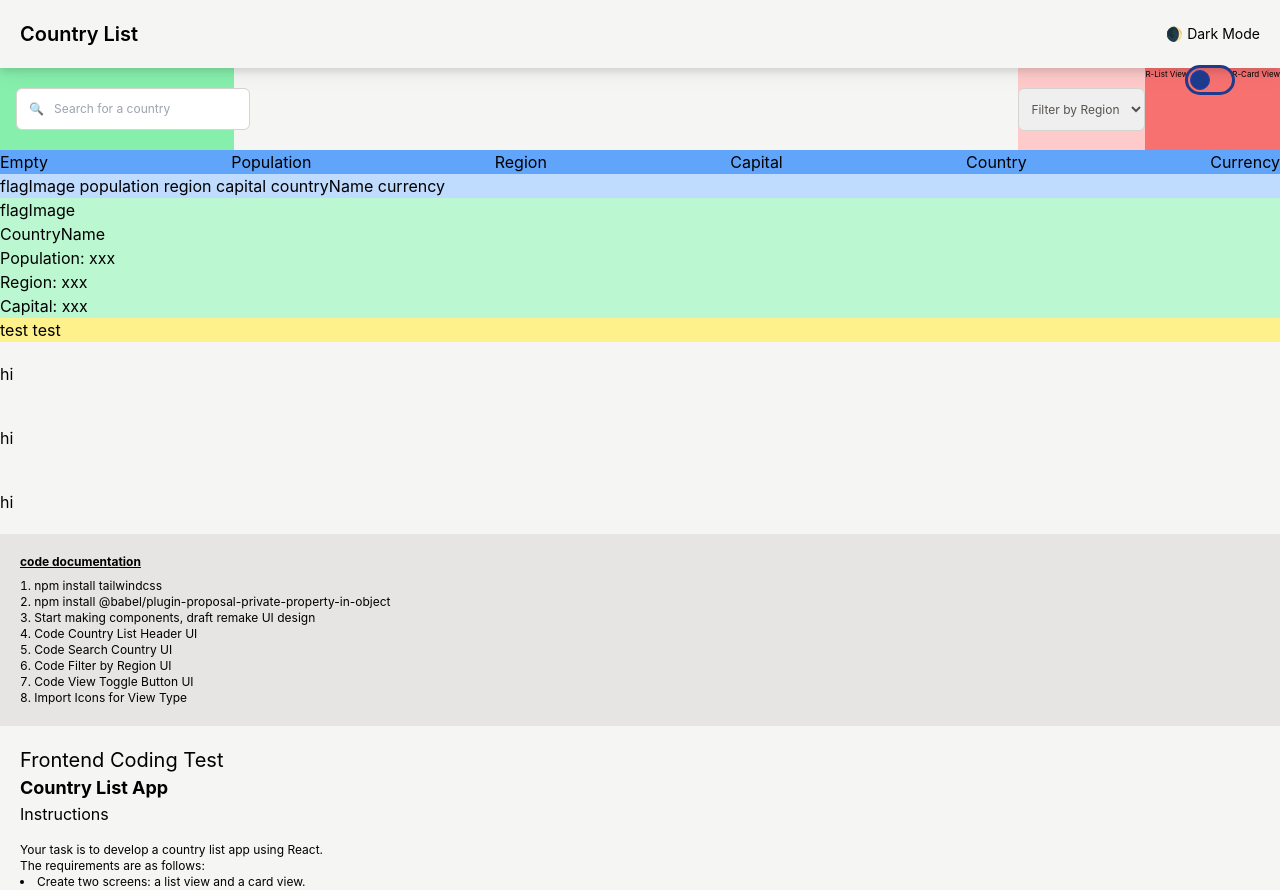
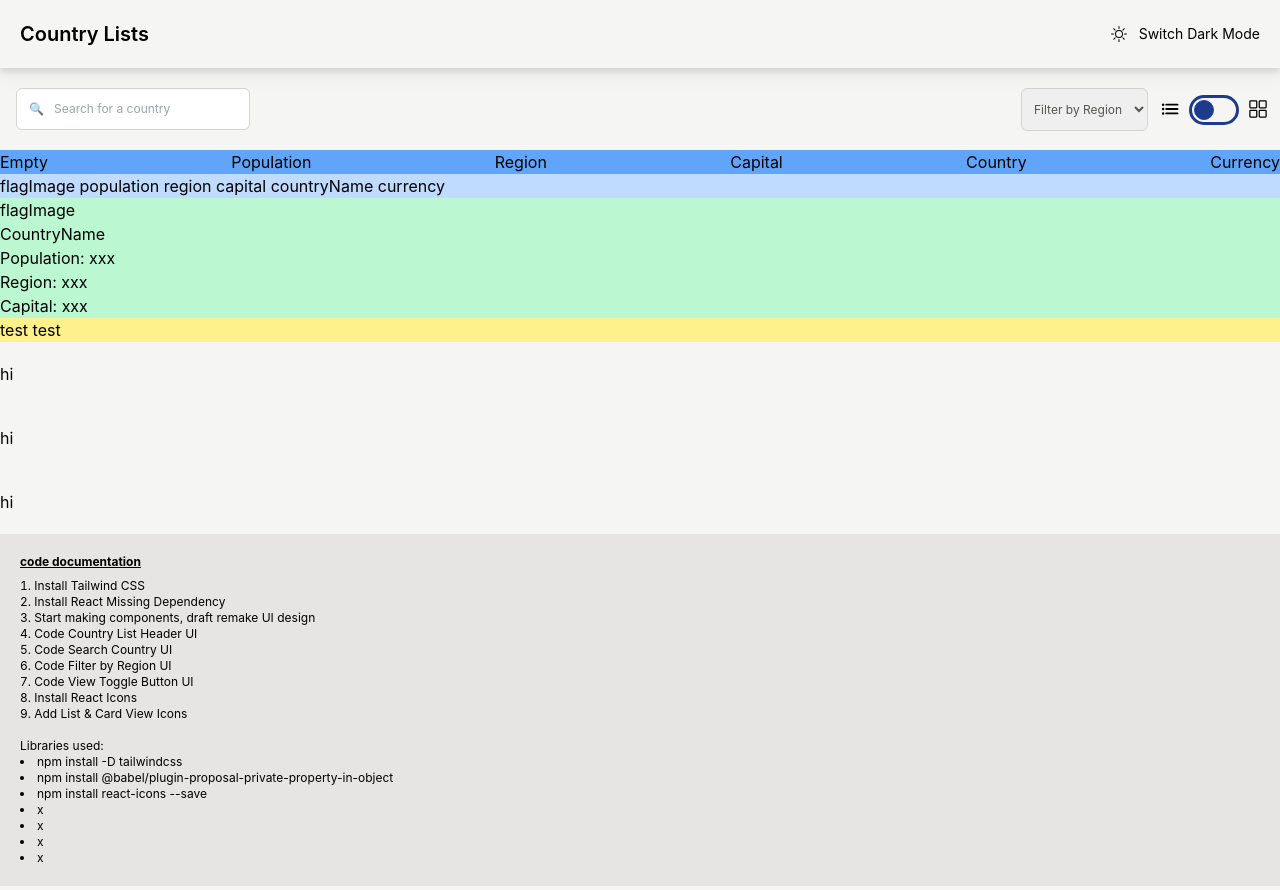
Before and after one commit to solahidris/PP05-IV-CountryList, a React (Create React App) app: page / in a window 1280 px wide. Shown: the top 890 px of the page. Built offline with nearby package versions, Linux system fonts and the light colour scheme.

Commit message:
added list and card view icons

```diff
--- a/package.json
+++ b/package.json
@@ -9,6 +9,7 @@
     "@testing-library/user-event": "^13.5.0",
     "react": "^18.2.0",
     "react-dom": "^18.2.0",
+    "react-icons": "^4.10.1",
     "react-scripts": "5.0.1",
     "web-vitals": "^2.1.4"
   },
--- a/src/components/CodeThinkingProcess.js
+++ b/src/components/CodeThinkingProcess.js
@@ -5,17 +5,33 @@ import React from "react";
 const CodeThinkingProcess = () => {
   return (
     <div className="container p-5 bg-stone-200 text-xs">
+
       <p className="underline font-bold mb-2">code documentation</p>
       <ol className="list-decimal list-inside">
-        <li>npm install tailwindcss</li>
-        <li>npm install @babel/plugin-proposal-private-property-in-object</li>
+        <li>Install Tailwind CSS</li>
+        <li>Install React Missing Dependency</li>
         <li>Start making components, draft remake UI design</li>
         <li>Code Country List Header UI</li>
         <li>Code Search Country UI</li>
         <li>Code Filter by Region UI</li>
         <li>Code View Toggle Button UI</li>
-        <li>Import Icons for View Type</li>
+        <li>Install React Icons</li>
+        <li>Add List & Card View Icons</li>
       </ol>
+
+      <br/>
+
+      <p>Libraries used:</p>
+      <ul className="list-disc list-inside">
+        <li>npm install -D tailwindcss</li>
+        <li>npm install @babel/plugin-proposal-private-property-in-object</li>
+        <li>npm install react-icons --save</li>
+        <li>x</li>
+        <li>x</li>
+        <li>x</li>
+        <li>x</li>
+      </ul>
+
     </div>
   );
 };
--- a/src/components/CountryList.js
+++ b/src/components/CountryList.js
@@ -3,6 +3,7 @@ import CountryListHeader from "./CountryListHeader";
 import SearchCountry from "./SearchCountry";
 import FilterRegion from "./FilterRegion";
 import ViewToggleButton from "./ViewToggleButton";
+import { IoList, IoGridOutline } from "react-icons/io5";
 
 const CountryList = () => {
   return (
@@ -12,13 +13,12 @@ const CountryList = () => {
         {/* Delete text px later */}
       <div className="flex justify-between text-[8px]">
         <SearchCountry />
-        <div className="flex bg-red-200">
+        <div className="flex">
           <FilterRegion />
-          <div className="bg-red-400 flex">
-            <span>R-List View</span>
-            <ViewToggleButton />
-            {/* <span>R-Toggle Button</span> */}
-            <span>R-Card View</span>
+          <div className="flex items-center">
+            <IoList className="w-[20px] h-[20px] mx-3"/>
+            <ViewToggleButton/>
+            <IoGridOutline className="w-[20px] h-[20px] mx-3"/>
           </div>
         </div>
       </div>
--- a/src/components/CountryListHeader.js
+++ b/src/components/CountryListHeader.js
@@ -1,13 +1,17 @@
 // CountryListHeader.js
 
 import React from "react";
+import { BsSun } from "react-icons/bs";
 
 const CountryListHeader = () => {
   return (
     <div className="bg-stone-100 drop-shadow-lg">
       <div className="flex justify-between p-5">
-        <h1 className="text-xl font-semibold">Country List</h1>
-        <button className="text-sm">🌒 Dark Mode</button>
+        <h1 className="text-xl font-semibold">Country Lists</h1>
+        <div className="flex items-center gap-3">
+        <BsSun />
+        <button className="text-sm">Switch Dark Mode</button>
+        </div>
       </div>
     </div>
   );
--- a/src/components/SearchCountry.js
+++ b/src/components/SearchCountry.js
@@ -4,7 +4,7 @@ import React from "react";
 
 const SearchCountry = () => {
   return (
-    <div className="bg-green-300 py-5">
+    <div className="py-5">
       {/* <p>L-Search for a Country</p> */}
       <input
         type="text"
--- a/src/components/ViewToggleButton.js
+++ b/src/components/ViewToggleButton.js
@@ -4,7 +4,7 @@ const ViewToggleButton = () => {
   return (
     <div>
       {/* <p>TOGGLE</p> */}
-      <label class="relative inline-flex items-center mb-5 cursor-pointer">
+      <label class="relative inline-flex items-center mt-1 cursor-pointer">
         <input type="checkbox" value="" class="sr-only peer" />
         <div
           class="w-11 h-6 outline outline-blue-900 peer-focus:ring-blue-300 dark:peer-focus:ring-blue-900 rounded-full peer dark:bg-gray-700 peer-checked:after:translate-x-full peer-checked:after:border-white after:content-[''] after:absolute after:top-[2px] after:left-[2px] after:bg-blue-900 after:border-blue-800 after:border after:rounded-full after:h-5 after:w-5 after:transition-all dark:border-gray-600 peer-checked:bg-blue-900"
```
Also changed, not shown: 1 other file (tests, documents, lock files or other folders).
